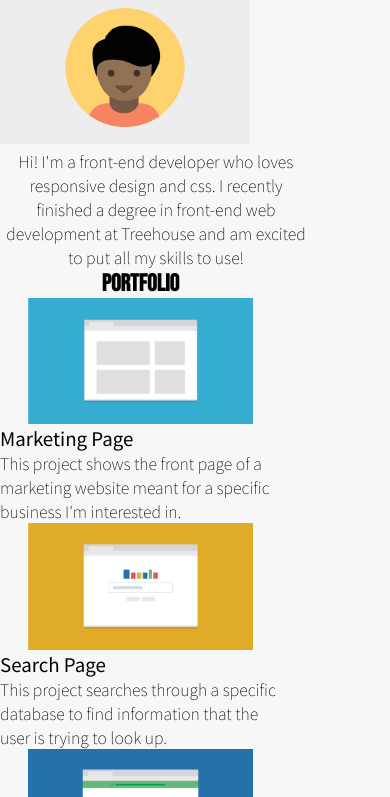
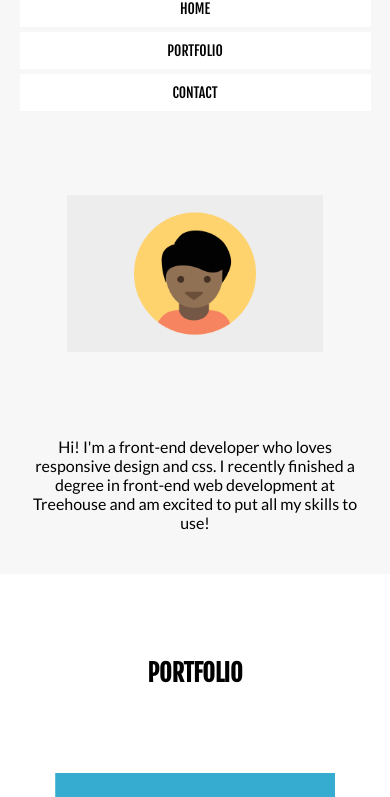
Before and after one commit to saltymermaid/fewd-techdegree-2, a plain HTML site: page index.html in a window 390 px wide. Shown: the part 55-852 px from the top of the page. Drawn offline with Linux system fonts and the light colour scheme.

Commit message:
Mobile working

```diff
--- a/css/styles.css
+++ b/css/styles.css
@@ -4,76 +4,154 @@
   margin: 0;
 }
 
-.container {
-  width: 80%;
-  margin: auto 0;
-  font-family: 'Noto Sans JP', sans-serif;
+html {
+  height: 100%;
 }
 
-.profile {
-
+.container {
+  width: 90%;
+  margin: 0 auto;
+  font-family: 'Lato', sans-serif;
 }
 
-.profile-image {
-  max-width: 256px;
-}
-
-.profile-text {
+h1 {
+  font-family: 'Fjalla One', sans-serif;
   text-align: center;
 }
 
-.portfolio {
-  width: 90%;
-}
-
-.portfolio-image {
-  max-width: 40%;
-  margin: auto 0;
-  display: block;
-}
-
-.portfolio-text {
+h2 {
+  font-family: 'Fjalla One', sans-serif;
+  text-transform: uppercase;
+  margin: auto;
+  padding: 10vh 0;
   text-align: center;
 }
 
-h1 {
-  font-weight: 700;
+h3 {
+  font-family: 'Fjalla One', sans-serif;
+  text-align: center;
+  padding: 5vh 0;
 }
 
-h2 {
-  font-family: 'Bebas Neue', cursive;
-  margin: auto;
+p {
   text-align: center;
-
-}
-
-h3 {
-  font-weight: 400;
+  padding-bottom: 5vh;
 }
 
 body {
   font-weight: 100;
+  height: 100%;
+}
+
+.section-button, .portfolio h2, h3, .portfolio, .portfolio-text {
+  background-color: white;
+}
+
+.section-button {
+  border: none;
+  padding: 10px;
+  font-family: 'Fjalla One', sans-serif;
+  text-transform: uppercase;
+  font-size: 14px;
+}
+
+a {
+  text-decoration: none;
+}
+
+a:visited {
+  color: black;
 }
 
 .clearfix {
   clear: both;
 }
 
+.profile-image {
+  max-width: 256px;
+  margin: 10vh auto;
+  display: block;
+}
+
+.profile-text, .portfolio-text {
+  text-align: center;
+}
+
+.portfolio {
+  width: 90%;
+  margin: 0 auto;
+}
+
+.portfolio-image {
+  max-width: 40%;
+  margin: 0 auto;
+  display: block;
+}
+
+.contact-details {
+  color: #939597;
+}
+
+footer {
+  font-family: 'Fjalla One', sans-serif;
+  border-top: 1px solid #bebebe;
+  padding: 10vh 0;
+  margin: 20px 5vw;
+}
+
+.footer-name {
+  float: left;
+  display: block;
+  height: 12px;
+  line-height: 12px;
+}
+
+.link-to-top {
+  text-transform: uppercase;
+  float: right;
+  display: block;
+  height: 12px;
+  line-height: 12px;
+}
+
 /* MEDIA QUERIES */
 
 @media screen and (max-width: 768px) {
+  .section-button {
+    display: block;
+    width: 90%;
+    margin: 5px auto;
+  }
+
+  .container {
+    margin: auto;
+    width: 100%;
+  }
+
+  .portfolio {
+    width: 100%;
+  }
+
   .portfolio-image {
+    max-width: 280px;
+  }
+
+  .profile-text, .portfolio-text, .contact-text {
+    width: 90%;
     margin: auto;
-    width: 80%;
-    max-width: 256px;
   }
 
   .profile-image {
-    width: 80%;
-    margin: auto;
+    width: 70%;
   }
 }
 
 @media screen and (min-width: 769px) {
+  .section-button {
+    display: inline;
+  }
 
+  .link-to-top {
+    display: none;
+  }
 }
--- a/index.html
+++ b/index.html
@@ -5,40 +5,46 @@
     <meta name="viewport" content="width=device-width, initial-scale=1.0">
     <link rel="stylesheet" href="css/styles.css">
     <link rel="preconnect" href="https://fonts.gstatic.com">
-    <link href="https://fonts.googleapis.com/css2?family=Bebas+Neue&family=Noto+Sans+JP:wght@100;400;700&display=swap" rel="stylesheet">
-  </head>
+    <link href="https://fonts.googleapis.com/css2?family=Fjalla+One&family=Lato&display=swap" rel="stylesheet">  </head>
   <div class="container">
     <body>
-      <h1>Melissa Blades</h1>
+      <a name="home"><h1>Melissa Blades</h1></a>
+      <a href="#home"><button type="button" class="section-button">Home</button></a>
+      <a href="#portfolio"><button type="button" class="section-button">Portfolio</button></a>
+      <a href="#contact"><button type="button" class="section-button">Contact</button></a>
       <img src="images/responsive-layout-profile.png" alt="Fake picture of Melissa" class="profile-image">
       <p class="profile-text">Hi! I'm a front-end developer who loves responsive design and css. I recently finished a degree in front-end web development at Treehouse and am excited to put all my skills to use!</p>
       <section class="portfolio">
-        <h2>Portfolio</h2>
+        <a name="portfolio"><h2>Portfolio</h2></a>
         <img src="images/portfolio-1.png" alt="Image of Marketing Page" class="portfolio-image">
         <h3>Marketing Page</h3>
-        <p class="portfolio-text"></p>This project shows the front page of a marketing website meant for a specific business I'm interested in.</p>
+        <p class="portfolio-text">This project shows the front page of a marketing website meant for a specific business I'm interested in.</p>
         <img src="images/portfolio-2.png" alt="Image of Search Page" class="portfolio-image">
         <h3>Search Page</h3>
-        <p class="portfolio-text"></p>This project searches through a specific database to find information that the user is trying to look up.</p>
+        <p class="portfolio-text">This project searches through a specific database to find information that the user is trying to look up.</p>
         <img src="images/portfolio-3.png" alt="Image of Travel App" class="portfolio-image">
         <h3>Travel App</h3>
-        <p class="portfolio-text"></p>This project compares travel times based on different transportation methods and tells you the best one.</p>
+        <p class="portfolio-text">This project compares travel times based on different transportation methods and tells you the best one.</p>
         <img src="images/portfolio-4.png" alt="Image of Map Page" class="portfolio-image">
         <h3>Map of Favorite Spots</h3>
-        <p class="portfolio-text"></p>This project uses mapping apis to plot points for my favorite spots in the city for a do-it-yourself walking tour.</p>
+        <p class="portfolio-text">This project uses mapping apis to plot points for my favorite spots in the city for a do-it-yourself walking tour.</p>
         <img src="images/portfolio-5.png" alt="Image of Photo Gallery" class="portfolio-image">
         <h3>Photo Gallery</h3>
-        <p class="portfolio-text"></p>This project shows pictures from a recent trip to the viewer and allows them to easily navigate through photos.</p>
+        <p class="portfolio-text">This project shows pictures from a recent trip to the viewer and allows them to easily navigate through photos.</p>
         <img src="images/portfolio-6.png" alt="Image of Calculator Page" class="portfolio-image">
         <h3>Calculator</h3>
-        <p class="portfolio-text"></p>Someone can enter in the numbers they want, and press the big blue button and get the result.
+        <p class="portfolio-text">Someone can enter in the numbers they want, and press the big blue button and get the result.</p>
       </section>
-      <h2>Contact</h2>
-        If you're interested in chatting or want more information about what I've been working on, I'd love to hear from you!
-        Phone +1(111)555-1234
-        Email email@yoursite.com
-        Melissa Blades
-        Back to top
+      <section class="contact">
+        <a name="contact"><h2>Contact</h2></a>
+        <p class="contact-text">If you're interested in chatting or want more information about what I've been working on, I'd love to hear from you!</p>
+        <p class="contact-text">Phone <strong class="contact-details">+1 (111) 555-1234</strong></p>
+        <p class="contact-text">Email <strong  class="contact-details">email@yoursite.com</strong></p>
+      </section>
     </body>
   </div>
+  <footer class="clearfix">
+    <span class="footer-name">Melissa Blades</span>
+    <span><a href="#home" class="link-to-top">Back to top</a></span>
+  </footer>
 </html>
```
